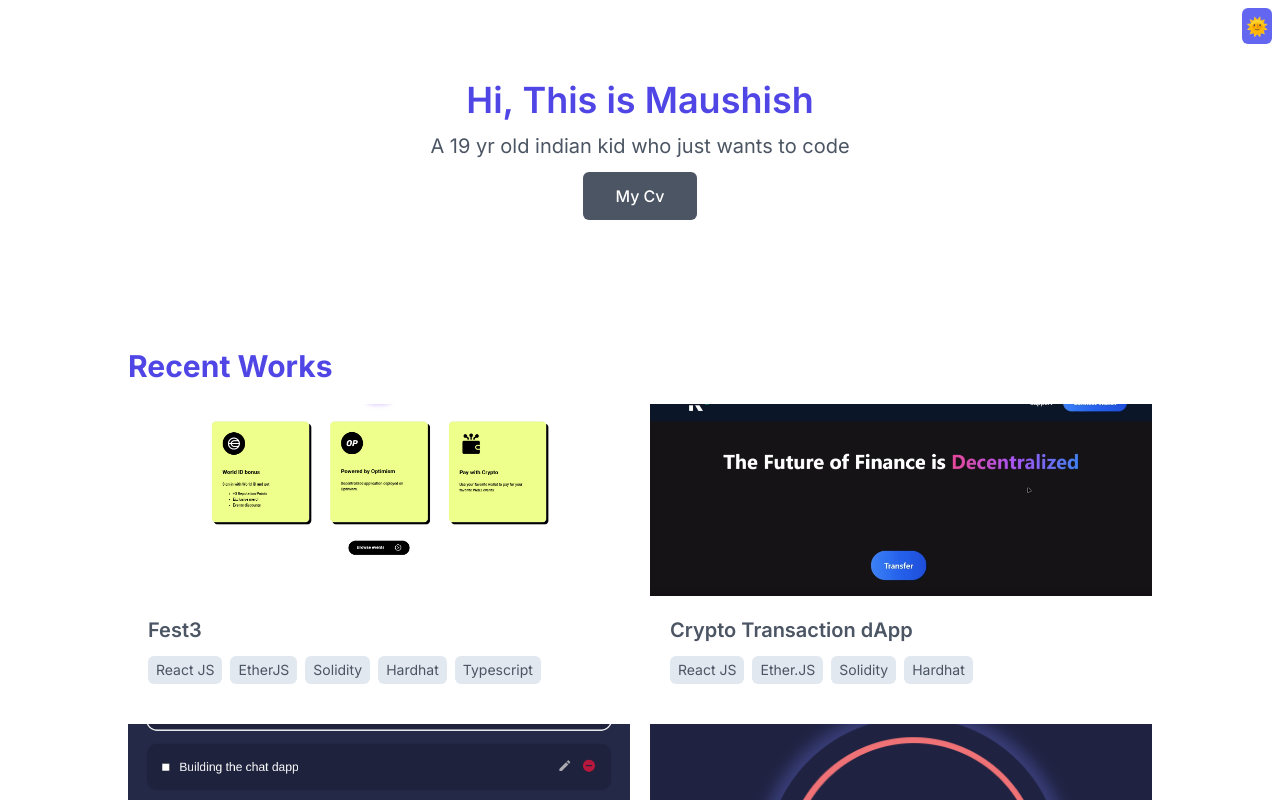
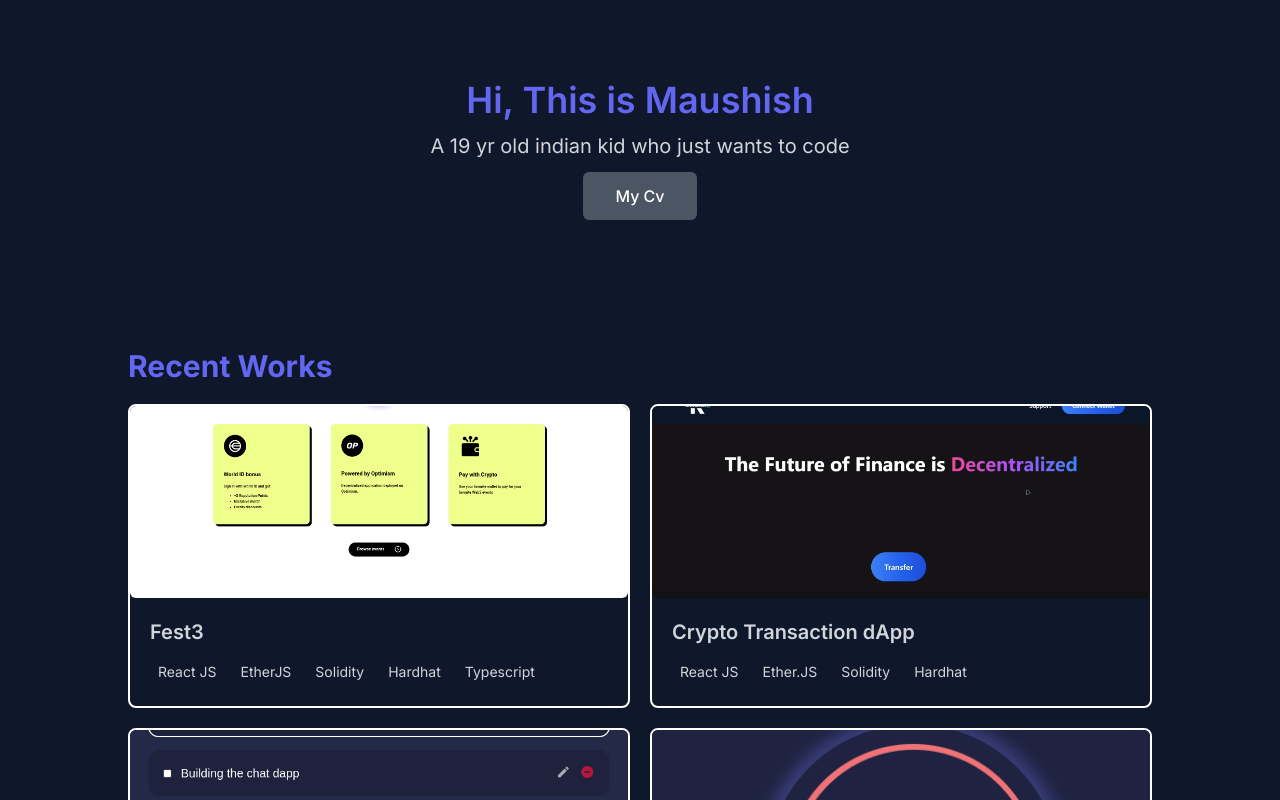
Before and after one commit to maushish/Portfolio-v2, a React (Vite) app: page / in a window 1280 px wide. Shown: the top 800 px of the page. Built offline with nearby package versions, Linux system fonts and the light colour scheme.

Commit message:
Changing work section and also make it dark

```diff
--- a/package.json
+++ b/package.json
@@ -29,6 +29,6 @@
     "eslint-plugin-react-refresh": "^0.3.4",
     "postcss": "^8.4.23",
     "tailwindcss": "^3.3.2",
-    "vite": "^4.3.2"
+    "vite": "^4.4.9"
   }
 }
--- a/src/App.jsx
+++ b/src/App.jsx
@@ -1,4 +1,4 @@
-import React, { useState, useEffect } from 'react';
+import React, { useEffect } from 'react';
 import About from './components/About';
 import Footer from './components/Footer';
 import HeroSection from './components/HeroSection';
@@ -6,19 +6,7 @@ import Services from './components/Services';
 import Works from './components/Works';
 
 function App() {
-	const [theme, setTheme] = useState(null);
-
-	useEffect(() => {
-		if (window.matchMedia('(prefers-color-scheme: dark)').matches) {
-			setTheme('dark');
-		} else {
-			setTheme('light');
-		}
-	}, []);
-
-	const handleThemeSwitch = () => {
-		setTheme(theme === 'dark' ? 'light' : 'dark');
-	};
+  const theme = 'dark'; // Set the theme to 'dark' permanently
 
   useEffect(() => {
     if (theme === 'dark') {
@@ -30,14 +18,7 @@ function App() {
 
   return (
     <>
-			<button
-				type="button"
-				onClick={handleThemeSwitch}
-				className="fixed z-10 right-2 top-2 bg-indigo-500 text-lg p-1 rounded-md"
-			>
-				{theme === 'dark' ? '🌙' : '🌞'}
-			</button>
-			<div className="bg-white dark:bg-slate-900 min-h-screen font-inter ">
+      <div className="bg-white dark:bg-slate-900 min-h-screen font-inter">
         <div className="max-w-5xl w-11/12 mx-auto">
           <HeroSection />
           <Works />
--- a/src/components/WorkItem.jsx
+++ b/src/components/WorkItem.jsx
@@ -33,12 +33,13 @@ function WorkItem({ imgUrl, title, tech, workUrl, githubUrl }) {
         rel="noreferrer"
         className="bg-slate-300 dark:bg-slate-800 rounded-lg overflow-hidden"
       >
+        <div className='border-white border-x-2 border-y-2 rounded-lg'>
           <img
             src={imgUrl}
             alt="work"
-          className="w-full h-36 md:h-48 object-cover"
+            className="w-full   h-40 md:h-48 object-cover rounded-md "
           />
-        <div className="w-full p-5 text-gray-600 dark:text-gray-300">
+          <div className="w-full p-5 text-gray-600 dark:text-gray-300 ">
             <h3 className="text-lg md:text-xl mb-2 md:mb-3 font-semibold">
               {title}
             </h3>
@@ -52,6 +53,7 @@ function WorkItem({ imgUrl, title, tech, workUrl, githubUrl }) {
                 </span>
               ))}
             </p>
+          </div>
         </div>
       </a>
       {isHovered && (
```
Also changed, not shown: 1 other file (tests, documents, lock files or other folders). Lines whose indentation alone changed are shown as unchanged.
